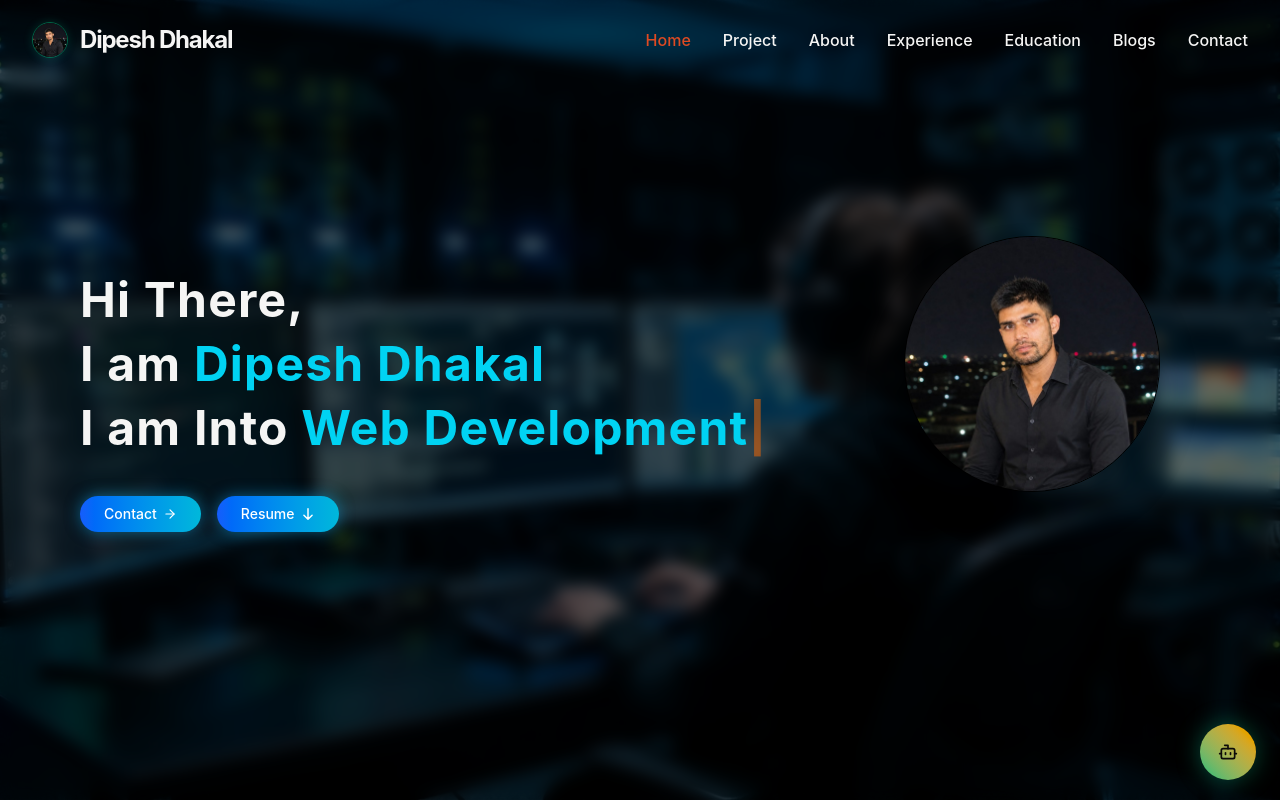
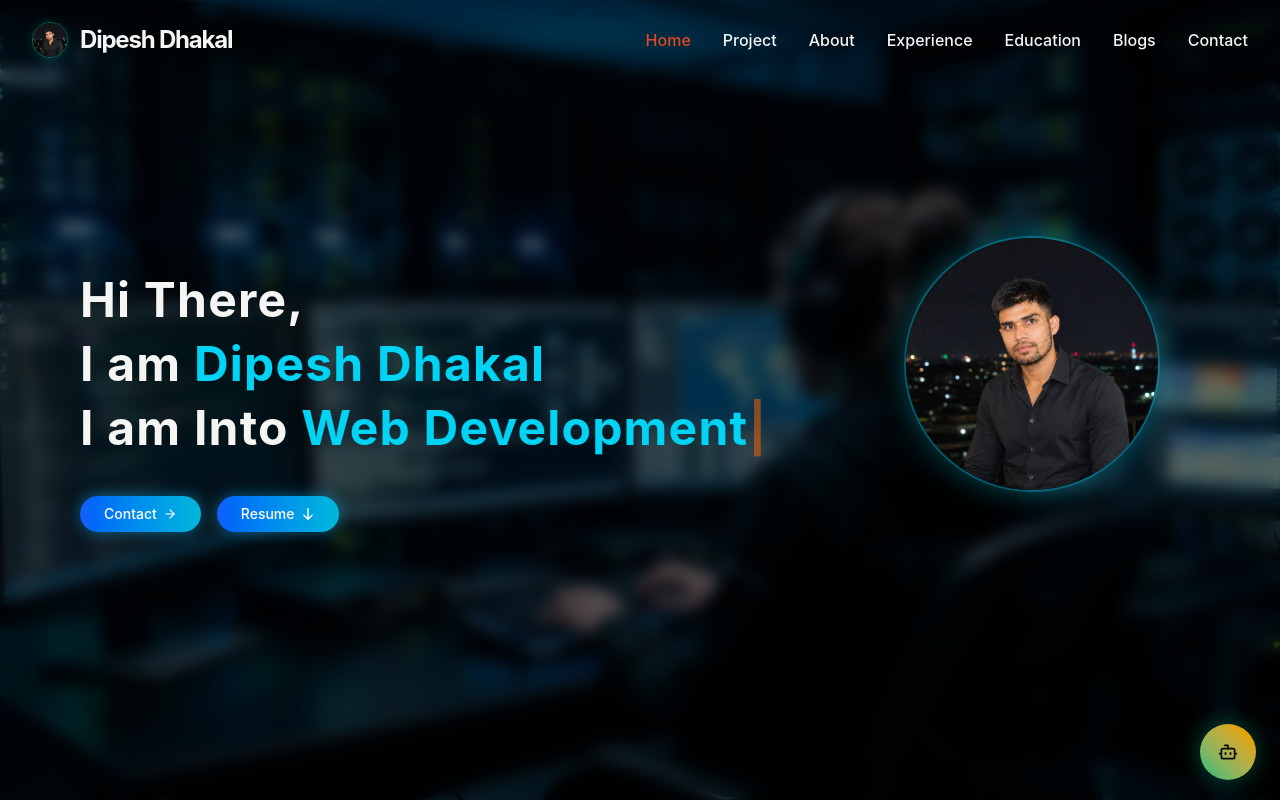
Before and after one commit to thedipeshdkl/Website, a React (Vite) app: page / in a window 1280 px wide. Shown: the top 800 px of the page. Built offline with nearby package versions, Linux system fonts and the light colour scheme.

Commit message:
Update profile picture and add glowing circular border to match theme

```diff
--- a/src/components/Hero.tsx
+++ b/src/components/Hero.tsx
@@ -110,7 +110,7 @@ export const Hero: React.FC<HeroProps> = ({ onOpenResume }) => {
 
           {/* Right Image Column */}
           <div className="flex w-full lg:w-1/3 justify-center lg:justify-end items-start pt-8 lg:pt-0 lg:pr-10">
-            <div className="w-56 h-56 lg:w-64 lg:h-64 shrink-0 rounded-full border-[1.5px] border-black overflow-hidden shadow-2xl">
+            <div className="relative w-56 h-56 lg:w-64 lg:h-64 shrink-0 rounded-full border-2 border-cyan-500/50 overflow-hidden shadow-[0_0_30px_rgba(6,182,212,0.4)] transition-all duration-500 hover:shadow-[0_0_50px_rgba(6,182,212,0.6)]">
               <img
                 src={PERSONAL_INFO.profilePicture}
                 alt="Profile"
--- a/src/data/portfolioData.ts
+++ b/src/data/portfolioData.ts
@@ -76,7 +76,7 @@ export const PERSONAL_INFO = {
     "Data Analyst"
   ],
   heroBadge: "Cybersecurity & Technology",
-  profilePicture: "/profile-photo.jpg",
+  profilePicture: "/dipesh-dhakal.jpg",
   location: "Kathmandu, 22 Kthamandu, Nepal",
   email: "dipeshrajdhakal@gmail.com",
 
```
